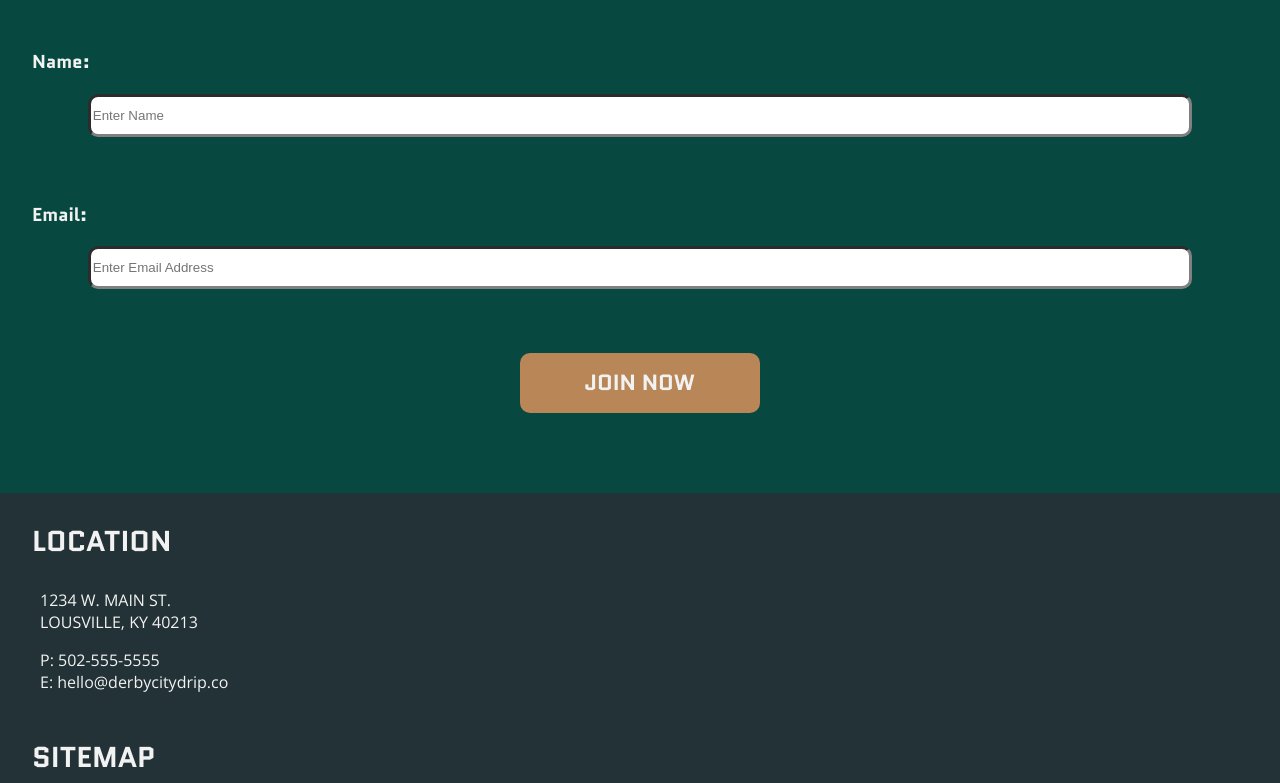
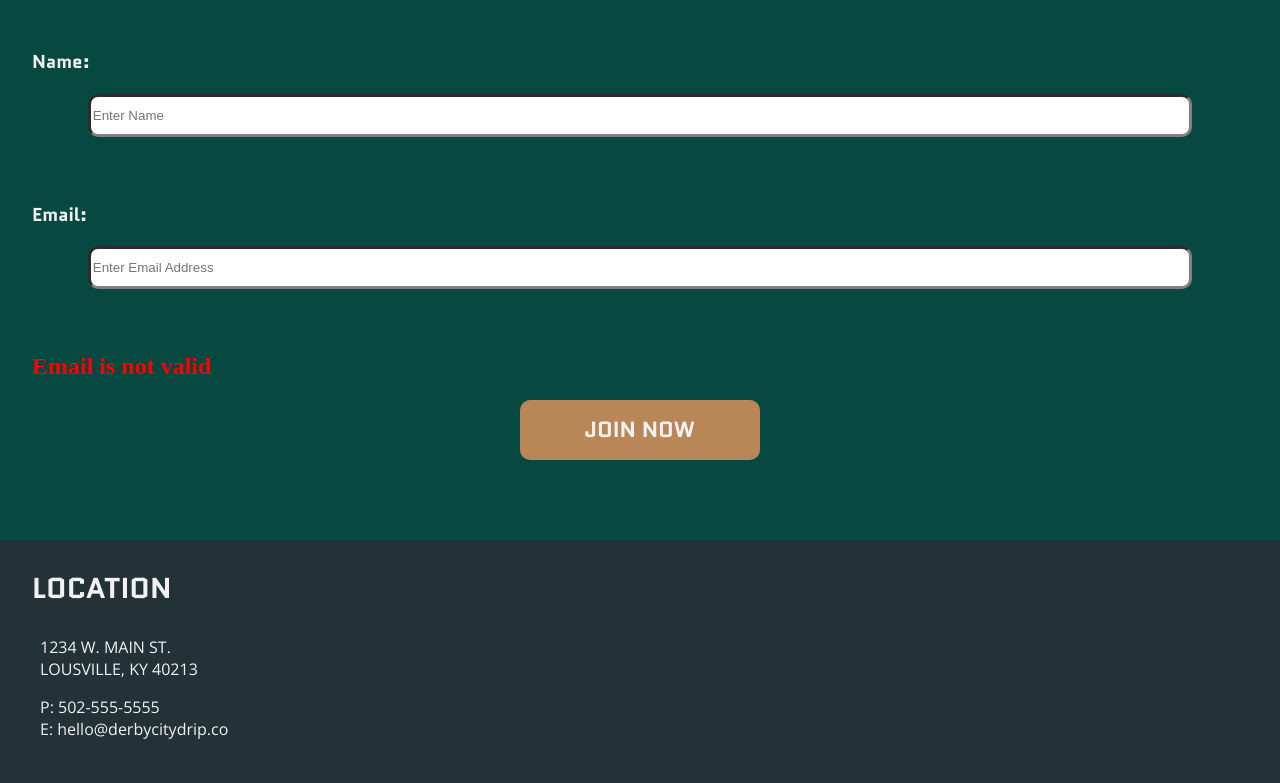
Before and after one commit to Pudderton/derbyCityDrip, a plain HTML site: page cl_coffee/index.html in a window 1280 px wide. Both pictures are taken after a click on the button "JOIN NOW". Shown: the part 5108-5891 px from the top of the page. Drawn offline with nearby package versions, Linux system fonts and the light colour scheme.

Commit message:
Added Javascript
Added Javascript for email confirmation

```diff
--- a/cl_coffee/index.html
+++ b/cl_coffee/index.html
@@ -10,6 +10,7 @@
     <link rel="stylesheet" href="css/tablet.css">
     <link rel="stylesheet" href="css/desktop.css">
     <script src="javascript/script.js" defer></script>
+    <script src="https://ajax.googleapis.com/ajax/libs/jquery/2.1.1/jquery.min.js"></script>
 </head>
 
 
@@ -250,10 +251,13 @@
     </div>
         <h3 class="quantico white">Email:</h3>
     <div class="inputDiv">
-        <input class="signInput" type="text" placeholder="Enter Email Address" />
+        <input id="email" class="signInput" type="text" placeholder="Enter Email Address"/>
+    </div>
+    <div>
+        <h2 id="result"></h2>
     </div>
     <div class="btnCenter">
-        <button class="quantico white btn joinBtn capslock">Join Now</button>
+        <button id="joinBtnClick" class="quantico white btn joinBtn capslock">Join Now</button>
     </div>
     </div>
 </section>
--- a/cl_coffee/javascript/script.js
+++ b/cl_coffee/javascript/script.js
@@ -7,3 +7,27 @@ toggleButton.addEventListener('click', () => {
 })
 
 // EMAIL
+
+function validateEmail(email) {
+  const re = /^(([^<>()[\]\\.,;:\s@\"]+(\.[^<>()[\]\\.,;:\s@\"]+)*)|(\".+\"))@((\[[0-9]{1,3}\.[0-9]{1,3}\.[0-9]{1,3}\.[0-9]{1,3}\])|(([a-zA-Z\-0-9]+\.)+[a-zA-Z]{2,}))$/;
+  return re.test(email);
+}
+
+function validate() {
+  const $result = $("#result");
+  const email = $("#email").val();
+  $result.text("");
+
+  if (validateEmail(email)) {
+    $result.text("An email has been sent for confimation! If you did not enter a name you will be asked to select one in the confirmation link.");
+    $result.css("color", "green");
+  } else {
+    $result.text("Email is not valid");
+    $result.css("color", "red");
+  }
+  return false;
+}
+
+document.getElementById("joinBtnClick").onclick = function() {validate()};
+
+//$("#email").on("input", validate);
```
